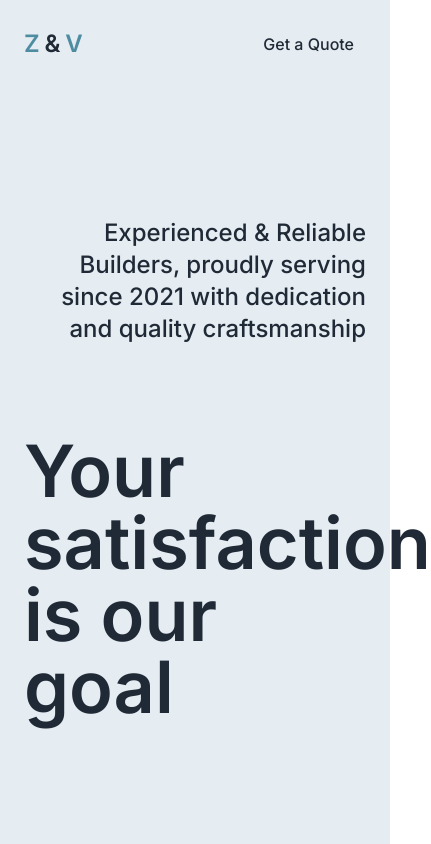
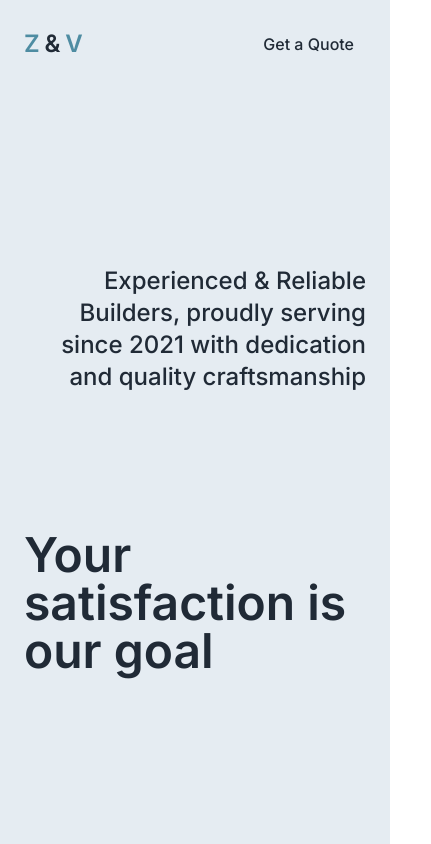
Before and after one commit to evaxliu/zv-homeconstruction-website, a Next.js app: page / in a window 390 px wide. Shown: the top 844 px of the page, 431 px wide, since content can reach past the window. Built offline with nearby package versions, Linux system fonts and the light colour scheme.

Commit message:
Better text sizing for smaller screens

```diff
--- a/src/app/components/sections/Main.tsx
+++ b/src/app/components/sections/Main.tsx
@@ -10,7 +10,7 @@ export default function Main() {
           </h1>
         </div>
         <div className="flex flex-col md:flex-row md:justify-between md:items-end">
-          <p className="max-w-md md:max-w-xl text-7xl md:text-8xl font-semibold text-[#202A36]">
+          <p className="max-w-md md:max-w-xl text-5xl sm:text-6xl md:text-8xl font-semibold text-[#202A36]">
             Your satisfaction is our goal
           </p>
           <div
```
